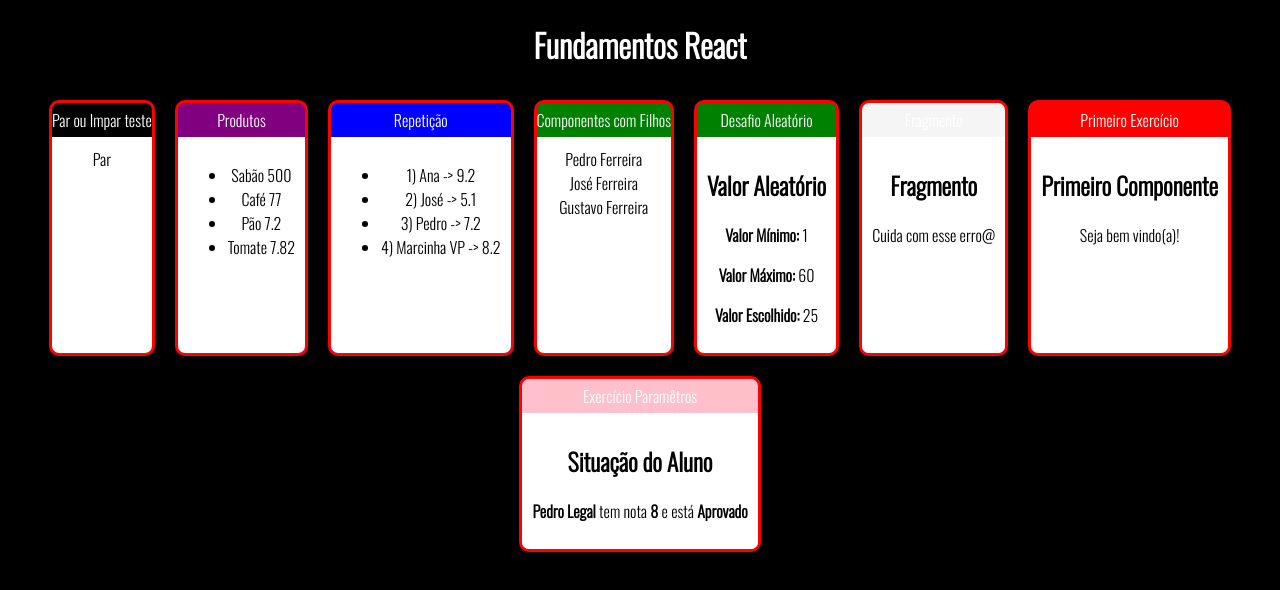
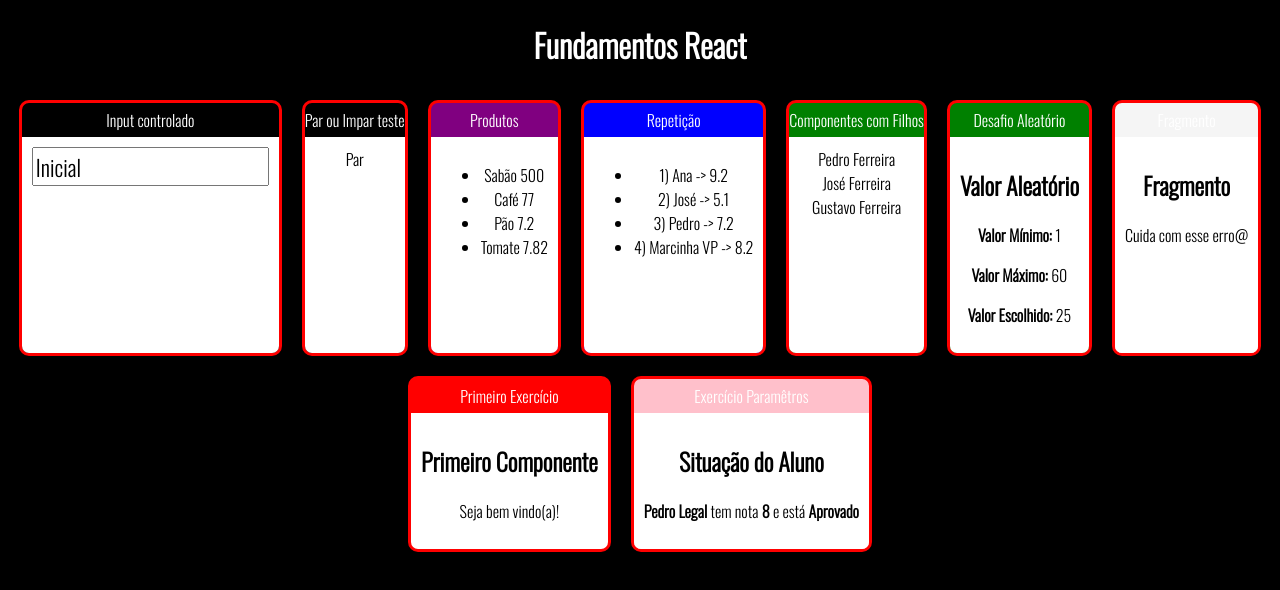
Before and after one commit to williamlemos253/exercicios-react, a React (Create React App) app: page / in a window 1280 px wide. Shown: the top 590 px of the page. Built offline with nearby package versions, Linux system fonts and the light colour scheme.

Commit message:
exercicio componentes controlados

```diff
--- a/src/app.jsx
+++ b/src/app.jsx
@@ -1,3 +1,4 @@
+/* eslint-disable import/no-anonymous-default-export */
 import React from 'react'
 import Primeiro from './components/basicos/Primeiro'
 
@@ -8,6 +9,7 @@ import ListaAlunos from './components/repeticao/ListaAlunos'
 
 import ListaProdutos from './components/repeticao/ListaProdutos'
 import ParOuImpar from './components/basicos/ParOuImpar'
+import Input from './components/formulario/Input'
 
 
 import ComParametro from './components/basicos/ComParametro'
@@ -21,6 +23,11 @@ export default props => {
         <div id="app" className="App">
             <h1>Fundamentos React</h1>
             <div className="Cards">
+
+
+                <Card titulo="Input controlado" color="#7y21">
+                    <Input></Input>
+                </Card>
 
                 <Card titulo="Par ou Impar teste" color="#51651">
                     <ParOuImpar numero={20}></ParOuImpar>
--- /dev/null
+++ b/src/components/formulario/Input.jsx
@@ -0,0 +1,19 @@
+import React, { useState } from 'react'
+import './input.css'
+
+export default props => {
+
+    const [valor, setValor] = useState('Inicial')
+
+    function quandoMudar(e) {
+        setValor(e.target.value)
+        console.log(e.target.value)
+    }
+
+    return (
+        <div className="Input">
+            <input value={valor} onChange={quandoMudar}/>
+        </div>
+    )
+
+}
--- /dev/null
+++ b/src/components/formulario/input.css
@@ -0,0 +1,3 @@
+.Input input {
+    font-size: 1.4rem;
+}
```
